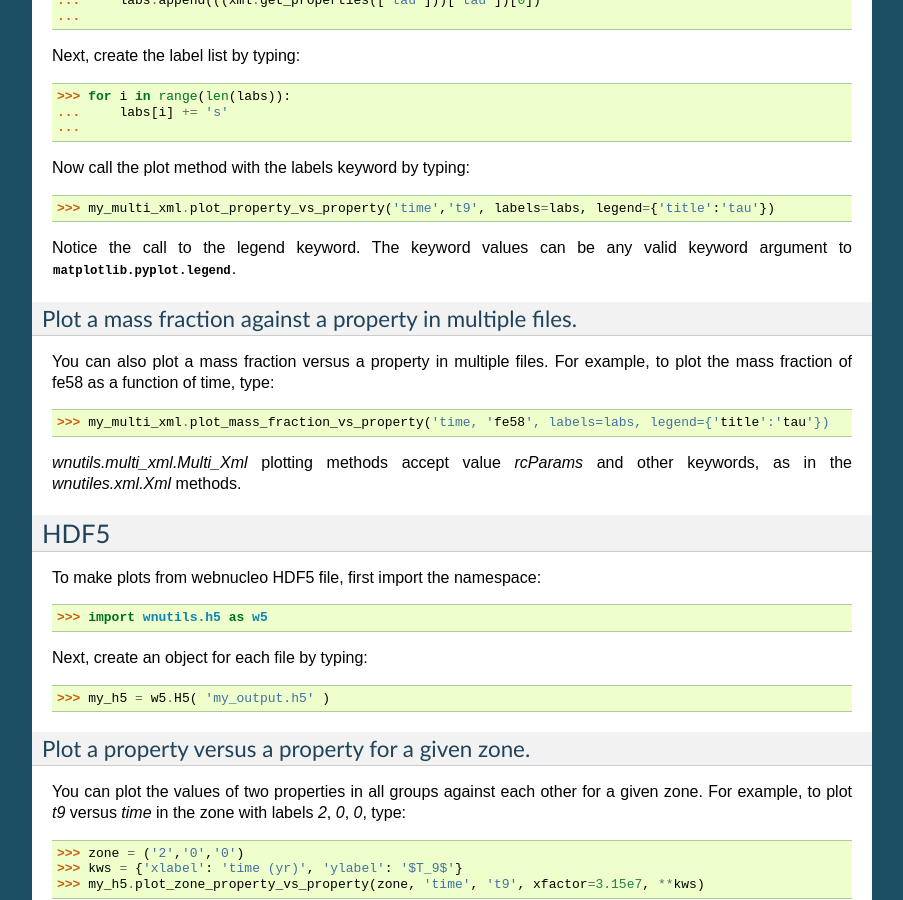
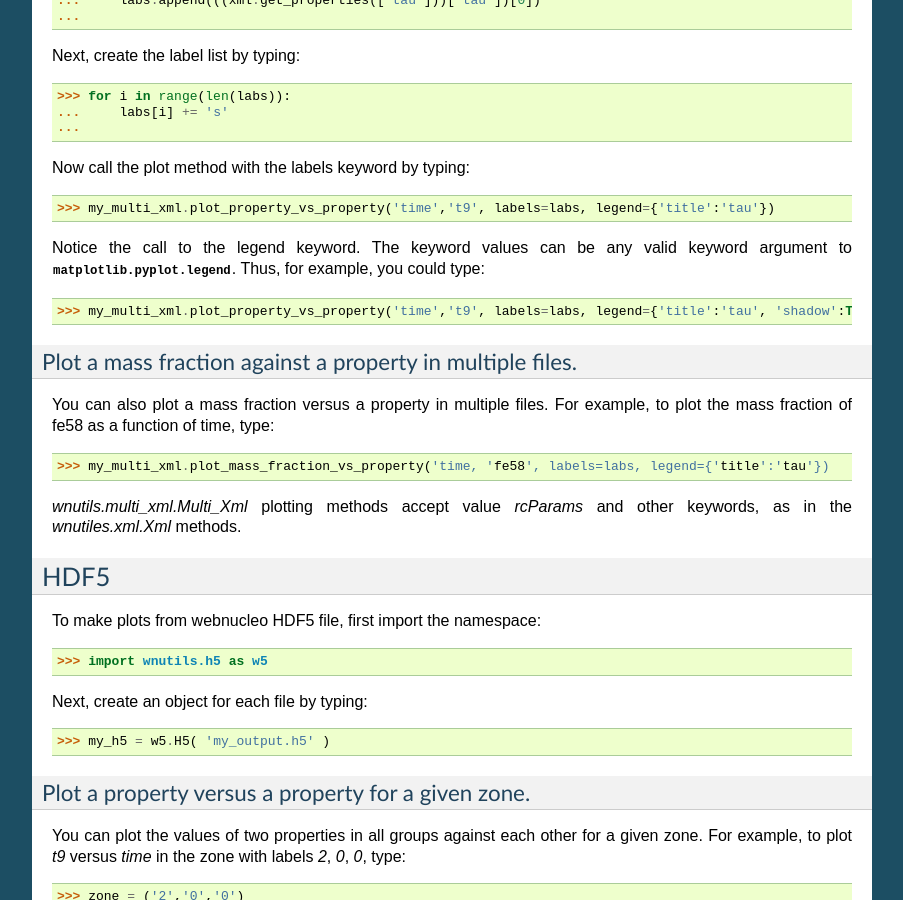
Before and after one commit to mbradle/wnutils, a Sphinx documentation site: the page built from doc/source/plot_tutorial.rst, in a window 1280 px wide and 900 px high, scrolled down 3187 px. Shown: the whole window, without its empty margins (198-1101 px from the left). Built offline with Sphinx 7.4.7, drawn with Linux system fonts in a browser that asks for light colours.

Commit message:
Fix labels.  Update text.

```diff
--- a/doc/source/plot_tutorial.rst
+++ b/doc/source/plot_tutorial.rst
@@ -187,7 +187,10 @@ Now call the plot method with the labels keyword by typing::
     >>> my_multi_xml.plot_property_vs_property('time','t9', labels=labs, legend={'title':'tau'})
 
 Notice the call to the legend keyword.  The keyword values can be any
-valid keyword argument to :obj:`matplotlib.pyplot.legend`.
+valid keyword argument to :obj:`matplotlib.pyplot.legend`.  Thus, for example,
+you could type::
+
+    >>> my_multi_xml.plot_property_vs_property('time','t9', labels=labs, legend={'title':'tau', 'shadow':True})
 
 Plot a mass fraction against a property in multiple files.
 ..........................................................
```
Also changed, not shown: 1 other file.
